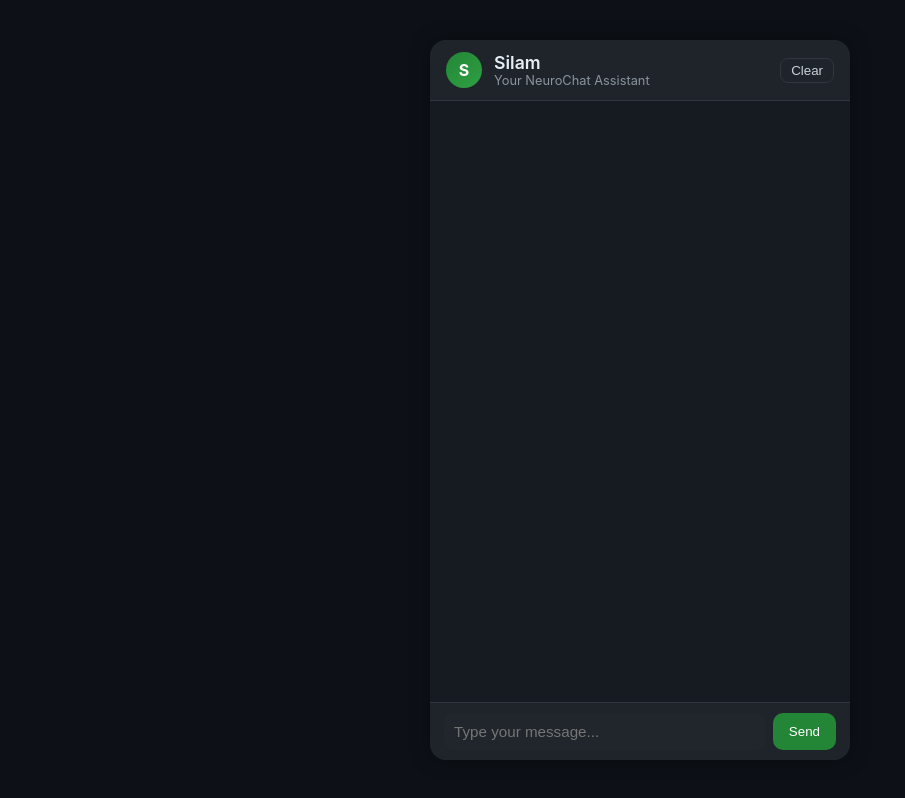
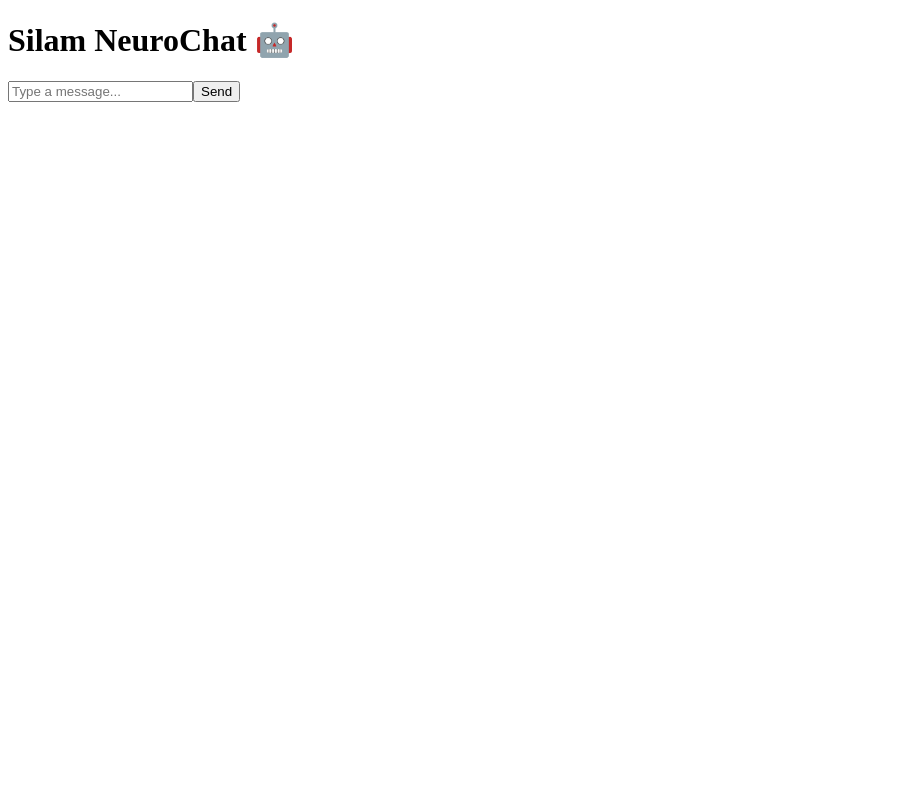
Before and after one commit to Silamic/silamneurochat, a React (Vite) app: page / in a window 1280 px wide. Shown: the whole page, without its empty margins (0-905 px from the left). Built offline with nearby package versions, Linux system fonts and the light colour scheme.

Commit message:
Update App.jsx

```diff
--- a/src/App.jsx
+++ b/src/App.jsx
@@ -1,113 +1,72 @@
-import React, { useState, useEffect, useRef } from 'react';
-import './styles.css';
+import { useState } from "react";
 
-const STORAGE_KEY = 'silam_neurochat_history';
+function App() {
+  const [messages, setMessages] = useState([]);
+  const [input, setInput] = useState("");
 
-const defaultSystemMessage = {
-  role: 'system',
-  content: 'You are Silam, a friendly and intelligent AI assistant. Keep your responses concise and helpful.'
-};
+  const send = async () => {
+    if (!input.trim()) return;
 
-export default function App() {
-  const [messages, setMessages] = useState(() => {
-    try {
-      const saved = localStorage.getItem(STORAGE_KEY);
-      return saved ? JSON.parse(saved) : [defaultSystemMessage];
-    } catch {
-      return [defaultSystemMessage];
-    }
-  });
-
-  const [input, setInput] = useState('');
-  const [loading, setLoading] = useState(false);
-  const bottomRef = useRef(null);
-
-  useEffect(() => {
-    localStorage.setItem(STORAGE_KEY, JSON.stringify(messages));
-  }, [messages]);
-
-  useEffect(() => {
-    bottomRef.current?.scrollIntoView({ behavior: 'smooth' });
-  }, [messages, loading]);
-
-  async function sendMessage() {
-    const text = input.trim();
-    if (!text) return;
-
-    const newMessages = [...messages, { role: 'user', content: text }];
-    setMessages(newMessages);
-    setInput('');
-    setLoading(true);
-
-    // Temporary typing indicator
-    setMessages(m => [...m, { role: 'assistant', content: 'Silam is thinking...' }]);
+    const newMessage = { role: "user", content: input };
+    setMessages([...messages, newMessage]);
+    setInput("");
 
     try {
-      const res = await fetch('/api/chat', {
-        method: 'POST',
-        headers: { 'Content-Type': 'application/json' },
-        body: JSON.stringify({ messages: newMessages })
+      const res = await fetch("/api/chat", {
+        method: "POST",
+        headers: {
+          "Content-Type": "application/json",
+        },
+        body: JSON.stringify({ message: input }),
       });
 
       const data = await res.json();
-      const reply =
-        data?.choices?.[0]?.message?.content ||
-        data?.generated_text ||
-        'No response from Silam.';
+      const assistantText = data.reply || "No response from Silam.";
 
-      setMessages(m => {
-        const updated = m.slice(0, -1);
-        return [...updated, { role: 'assistant', content: reply }];
-      });
-    } catch (err) {
-      setMessages(m => {
-        const updated = m.slice(0, -1);
-        return [...updated, { role: 'assistant', content: `Error: ${err.message}` }];
-      });
-    } finally {
-      setLoading(false);
+      setMessages((prev) => [...prev, { role: "assistant", content: assistantText }]);
+    } catch (error) {
+      console.error("Error sending message:", error);
+      setMessages((prev) => [...prev, { role: "assistant", content: "Error connecting to Silam." }]);
     }
-  }
-
-  function clearHistory() {
-    localStorage.removeItem(STORAGE_KEY);
-    setMessages([defaultSystemMessage]);
-  }
+  };
 
   return (
-    <div className="app">
-      <header className="header">
-        <div className="brand">
-          <div className="avatar">S</div>
-          <div>
-            <div className="name">Silam</div>
-            <div className="tagline">Your NeuroChat Assistant</div>
-          </div>
-        </div>
-        <button className="clear-btn" onClick={clearHistory}>Clear</button>
-      </header>
-
-      <main className="chat-area">
-        {messages.filter(m => m.role !== 'system').map((msg, i) => (
-          <div key={i} className={`message ${msg.role}`}>
-            <div className="bubble">{msg.content}</div>
+    <div className="flex flex-col h-screen bg-gray-100 p-4">
+      <h1 className="text-2xl font-bold mb-4 text-center text-gray-800">
+        Silam NeuroChat 🤖
+      </h1>
+      <div className="flex-1 overflow-y-auto bg-white rounded-lg shadow p-4 space-y-2">
+        {messages.map((msg, idx) => (
+          <div
+            key={idx}
+            className={`p-2 rounded-lg max-w-xl ${
+              msg.role === "user"
+                ? "bg-blue-100 self-end text-right"
+                : "bg-gray-200 self-start text-left"
+            }`}
+          >
+            <b>{msg.role === "user" ? "You" : "Silam"}:</b> {msg.content}
           </div>
         ))}
-        <div ref={bottomRef} />
-      </main>
-
-      <footer className="input-area">
+      </div>
+      <div className="mt-4 flex">
         <input
+          type="text"
           value={input}
-          onChange={e => setInput(e.target.value)}
-          onKeyDown={e => e.key === 'Enter' && sendMessage()}
-          placeholder="Type your message..."
-          disabled={loading}
+          onChange={(e) => setInput(e.target.value)}
+          onKeyDown={(e) => e.key === "Enter" && send()}
+          placeholder="Type a message..."
+          className="flex-1 border border-gray-300 rounded-l-lg p-2"
         />
-        <button onClick={sendMessage} disabled={loading}>
-          {loading ? '...' : 'Send'}
+        <button
+          onClick={send}
+          className="bg-blue-600 text-white px-4 py-2 rounded-r-lg hover:bg-blue-700"
+        >
+          Send
         </button>
-      </footer>
+      </div>
     </div>
   );
 }
+
+export default App;
```
